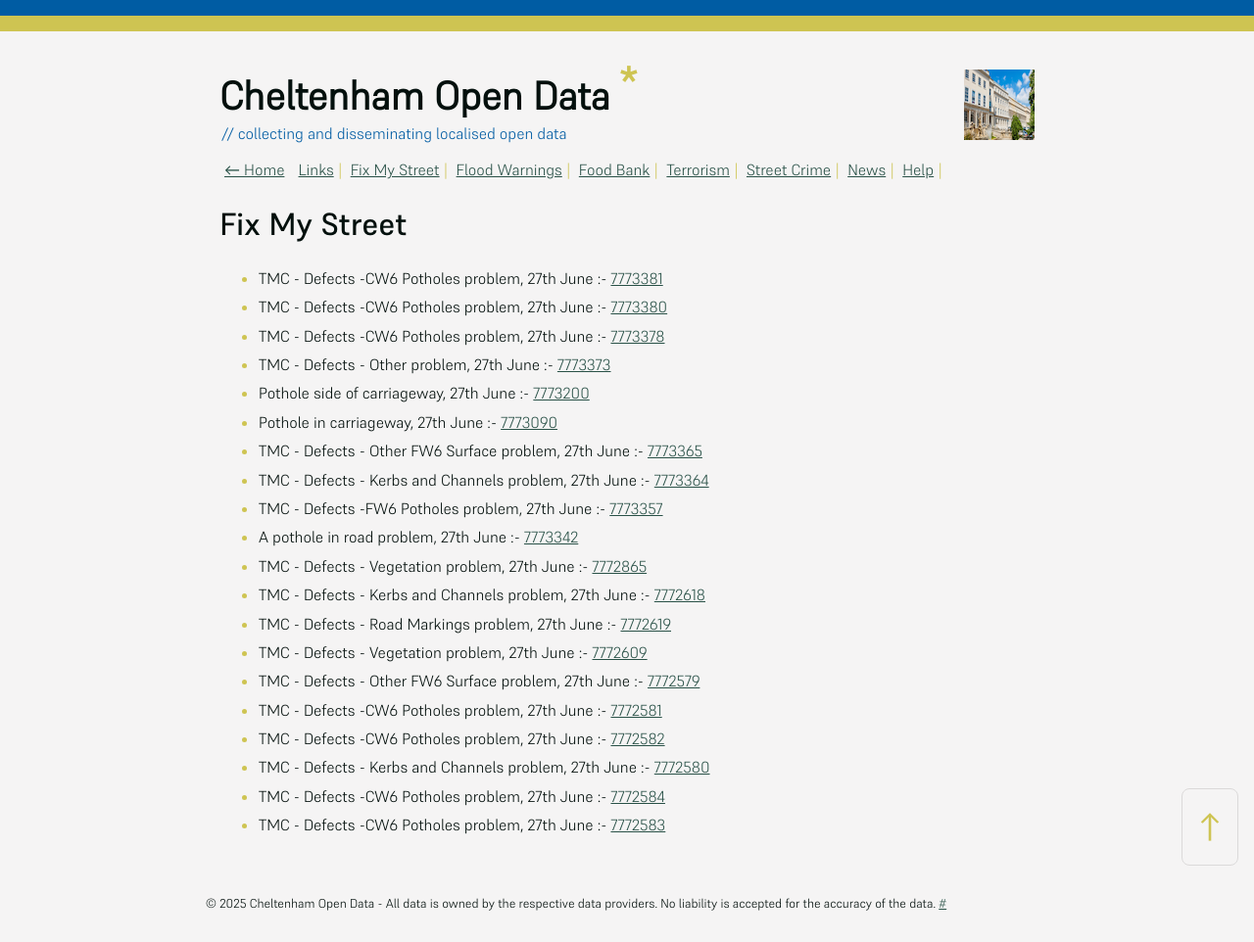
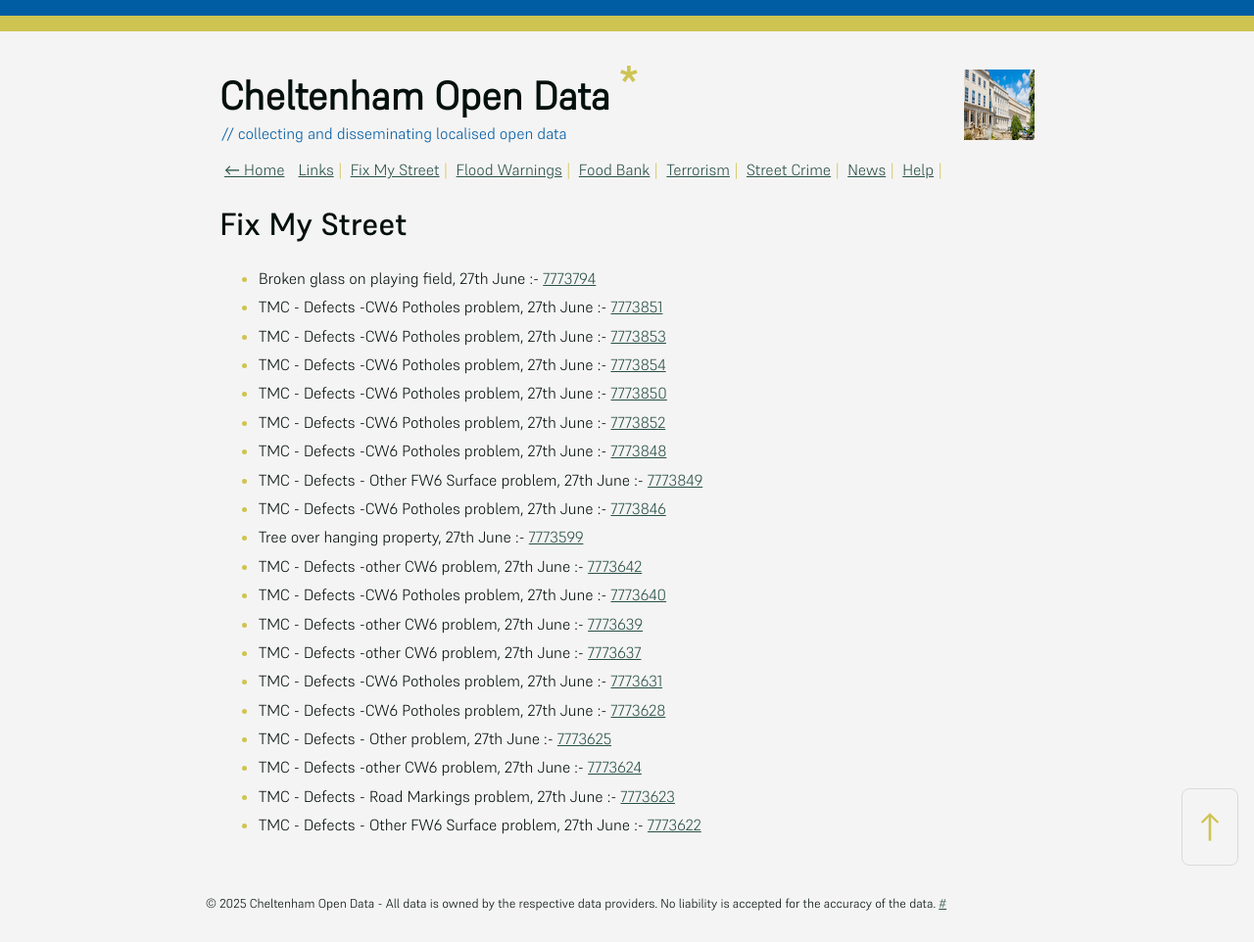
Before and after one commit to mat-0/cheltenham-open-data, a Jekyll site: the page built from _pages/fix-my-street.md, in a window 1280 px wide. Shown: the whole page at 98% size. Built offline with Jekyll 4.4.1, drawn with Linux system fonts in a browser that asks for light colours.

Commit message:
Updated 2025-06-27 11:57:54

```diff
--- a/_pages/fix-my-street.md
+++ b/_pages/fix-my-street.md
@@ -9,25 +9,25 @@ permalink: /fix-my-street
 
 <!-- fix_marker starts -->
 
-- TMC - Defects -CW6 Potholes  problem, 27th June :- [7773381](https://www.fixmystreet.com/report/7773381)
-- TMC - Defects -CW6 Potholes  problem, 27th June :- [7773380](https://www.fixmystreet.com/report/7773380)
-- TMC - Defects -CW6 Potholes  problem, 27th June :- [7773378](https://www.fixmystreet.com/report/7773378)
-- TMC - Defects - Other problem, 27th June :- [7773373](https://www.fixmystreet.com/report/7773373)
-- Pothole side of carriageway, 27th June :- [7773200](https://www.fixmystreet.com/report/7773200)
-- Pothole in carriageway, 27th June :- [7773090](https://www.fixmystreet.com/report/7773090)
-- TMC - Defects - Other FW6  Surface problem, 27th June :- [7773365](https://www.fixmystreet.com/report/7773365)
-- TMC - Defects - Kerbs and Channels problem, 27th June :- [7773364](https://www.fixmystreet.com/report/7773364)
-- TMC - Defects -FW6 Potholes problem, 27th June :- [7773357](https://www.fixmystreet.com/report/7773357)
-- A pothole in road problem, 27th June :- [7773342](https://www.fixmystreet.com/report/7773342)
-- TMC - Defects - Vegetation problem, 27th June :- [7772865](https://www.fixmystreet.com/report/7772865)
-- TMC - Defects - Kerbs and Channels problem, 27th June :- [7772618](https://www.fixmystreet.com/report/7772618)
-- TMC - Defects - Road Markings problem, 27th June :- [7772619](https://www.fixmystreet.com/report/7772619)
-- TMC - Defects - Vegetation problem, 27th June :- [7772609](https://www.fixmystreet.com/report/7772609)
-- TMC - Defects - Other FW6  Surface problem, 27th June :- [7772579](https://www.fixmystreet.com/report/7772579)
-- TMC - Defects -CW6 Potholes  problem, 27th June :- [7772581](https://www.fixmystreet.com/report/7772581)
-- TMC - Defects -CW6 Potholes  problem, 27th June :- [7772582](https://www.fixmystreet.com/report/7772582)
-- TMC - Defects - Kerbs and Channels problem, 27th June :- [7772580](https://www.fixmystreet.com/report/7772580)
-- TMC - Defects -CW6 Potholes  problem, 27th June :- [7772584](https://www.fixmystreet.com/report/7772584)
-- TMC - Defects -CW6 Potholes  problem, 27th June :- [7772583](https://www.fixmystreet.com/report/7772583)
+- Broken glass on playing field, 27th June :- [7773794](https://www.fixmystreet.com/report/7773794)
+- TMC - Defects -CW6 Potholes  problem, 27th June :- [7773851](https://www.fixmystreet.com/report/7773851)
+- TMC - Defects -CW6 Potholes  problem, 27th June :- [7773853](https://www.fixmystreet.com/report/7773853)
+- TMC - Defects -CW6 Potholes  problem, 27th June :- [7773854](https://www.fixmystreet.com/report/7773854)
+- TMC - Defects -CW6 Potholes  problem, 27th June :- [7773850](https://www.fixmystreet.com/report/7773850)
+- TMC - Defects -CW6 Potholes  problem, 27th June :- [7773852](https://www.fixmystreet.com/report/7773852)
+- TMC - Defects -CW6 Potholes  problem, 27th June :- [7773848](https://www.fixmystreet.com/report/7773848)
+- TMC - Defects - Other FW6  Surface problem, 27th June :- [7773849](https://www.fixmystreet.com/report/7773849)
+- TMC - Defects -CW6 Potholes  problem, 27th June :- [7773846](https://www.fixmystreet.com/report/7773846)
+- Tree over hanging property, 27th June :- [7773599](https://www.fixmystreet.com/report/7773599)
+- TMC - Defects -other CW6 problem, 27th June :- [7773642](https://www.fixmystreet.com/report/7773642)
+- TMC - Defects -CW6 Potholes  problem, 27th June :- [7773640](https://www.fixmystreet.com/report/7773640)
+- TMC - Defects -other CW6 problem, 27th June :- [7773639](https://www.fixmystreet.com/report/7773639)
+- TMC - Defects -other CW6 problem, 27th June :- [7773637](https://www.fixmystreet.com/report/7773637)
+- TMC - Defects -CW6 Potholes  problem, 27th June :- [7773631](https://www.fixmystreet.com/report/7773631)
+- TMC - Defects -CW6 Potholes  problem, 27th June :- [7773628](https://www.fixmystreet.com/report/7773628)
+- TMC - Defects - Other problem, 27th June :- [7773625](https://www.fixmystreet.com/report/7773625)
+- TMC - Defects -other CW6 problem, 27th June :- [7773624](https://www.fixmystreet.com/report/7773624)
+- TMC - Defects - Road Markings problem, 27th June :- [7773623](https://www.fixmystreet.com/report/7773623)
+- TMC - Defects - Other FW6  Surface problem, 27th June :- [7773622](https://www.fixmystreet.com/report/7773622)
 
 <!-- fix_marker ends -->
```
Also changed, not shown: _data/flood.json (+5 -27 lines), _pages/news.md (+12 -12 lines), index.md (+4 -4 lines).
